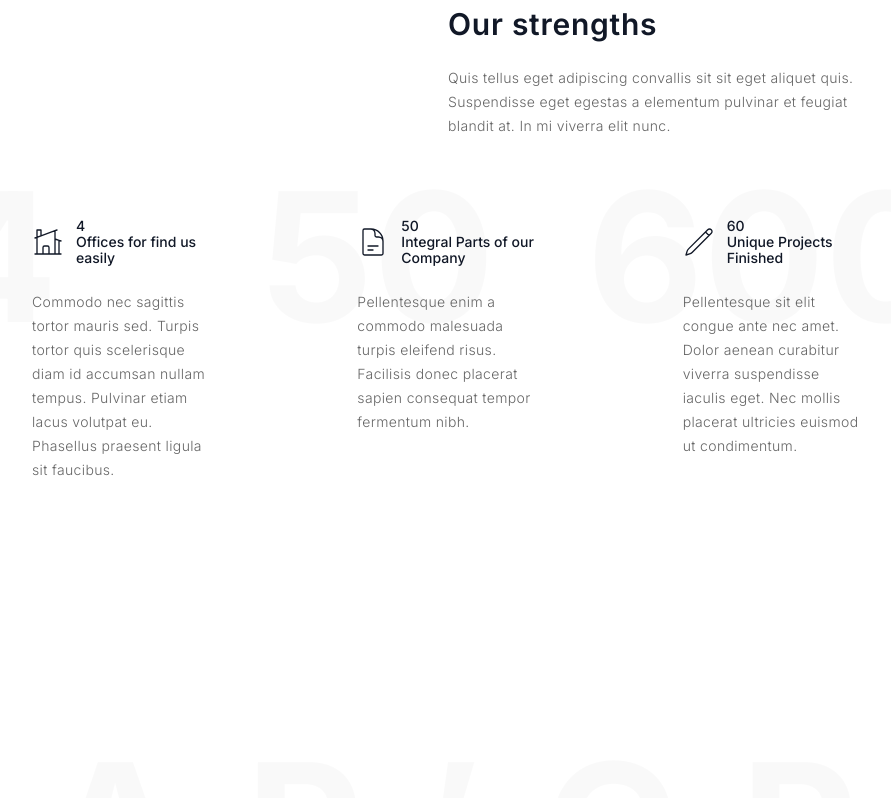
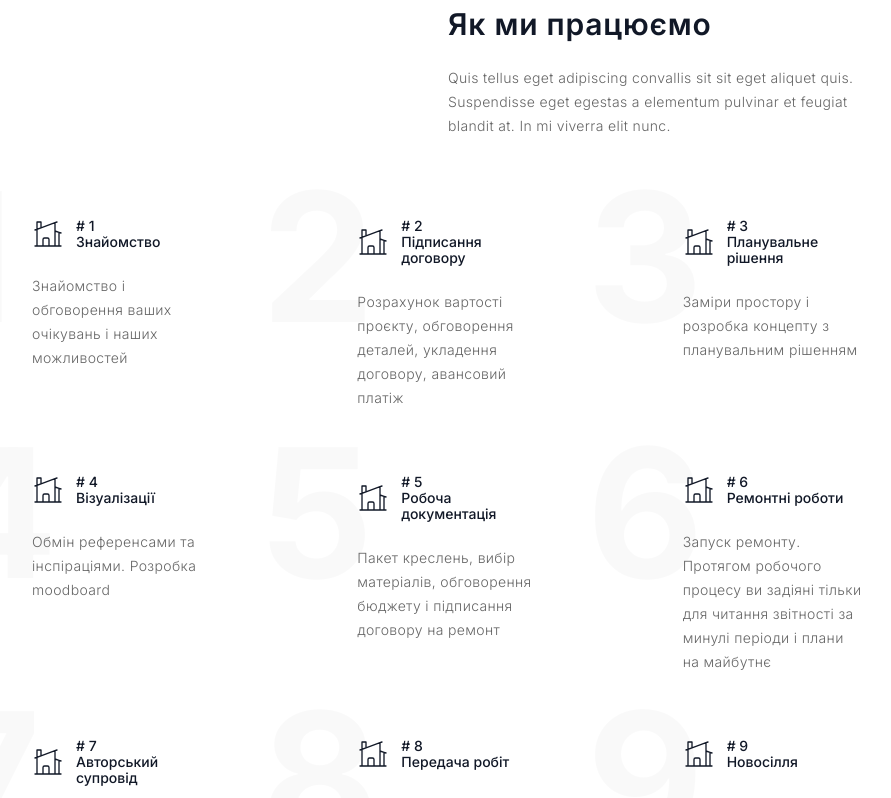
Before and after one commit to nikolaynizruhin/asty, a Next.js app: page / in a window 1280 px wide. Shown: the part 2580-3378 px from the top of the page, without its empty margins (192-1083 px from the left). Built offline with nearby package versions, Linux system fonts and the light colour scheme.

Commit message:
Add steps

```diff
--- a/app/components/feature.tsx
+++ /dev/null
@@ -1,110 +0,0 @@
-export default function Feature() {
-  return (
-    <div className="py-24 sm:py-32">
-      <div className="mx-auto max-w-4xl px-6 lg:px-8">
-        <div className="pl-[50%]">
-          <h2 className="mt-2 text-3xl font-semibold text-gray-900 sm:text-3xl max-w-xs tracking-wide">
-            Our strengths
-          </h2>
-          <p className="mt-6 text-sm tracking-wide font-light leading-6 text-[#666]">
-            Quis tellus eget adipiscing convallis sit sit eget aliquet quis.
-            Suspendisse eget egestas a elementum pulvinar et feugiat blandit at.
-            In mi viverra elit nunc.
-          </p>
-        </div>
-        <div className="mx-auto mt-16 max-w-2xl sm:mt-20 lg:mt-20 lg:max-w-none">
-          <dl className="grid max-w-xl grid-cols-1 gap-x-36 gap-y-16 lg:max-w-none lg:grid-cols-3">
-            <div className="flex flex-col relative">
-              <div className="absolute font-bold text-[180px] text-black opacity-[0.02] -left-24 -top-24 -z-10">
-                4
-              </div>
-              <dt className="flex items-center gap-x-3 text-sm font-medium leading-4 text-gray-900">
-                <svg
-                  fill="none"
-                  viewBox="0 0 24 24"
-                  strokeWidth={1}
-                  stroke="currentColor"
-                  className="w-8 h-8 flex-none"
-                >
-                  <path
-                    strokeLinecap="round"
-                    strokeLinejoin="round"
-                    d="M8.25 21v-4.875c0-.621.504-1.125 1.125-1.125h2.25c.621 0 1.125.504 1.125 1.125V21m0 0h4.5V3.545M12.75 21h7.5V10.75M2.25 21h1.5m18 0h-18M2.25 9l4.5-1.636M18.75 3l-1.5.545m0 6.205l3 1m1.5.5l-1.5-.5M6.75 7.364V3h-3v18m3-13.636l10.5-3.819"
-                  />
-                </svg>
-                4<br />
-                Offices for find us easily
-              </dt>
-              <dd className="mt-6 flex flex-auto flex-col text-base leading-7 text-gray-600">
-                <p className="flex-auto text-sm tracking-wide font-light leading-6 text-[#666]">
-                  Commodo nec sagittis tortor mauris sed. Turpis tortor quis
-                  scelerisque diam id accumsan nullam tempus. Pulvinar etiam lacus
-                  volutpat eu. Phasellus praesent ligula sit faucibus.
-                </p>
-              </dd>
-            </div>
-            <div className="flex flex-col relative">
-              <div className="absolute font-bold text-[180px] text-black opacity-[0.02] -left-24 -top-24 -z-10">
-                50
-              </div>
-              <dt className="flex items-center gap-x-3 text-sm font-medium leading-4 text-gray-900">
-                <svg
-                  fill="none"
-                  viewBox="0 0 24 24"
-                  strokeWidth={1}
-                  stroke="currentColor"
-                  className="w-8 h-8 flex-none"
-                >
-                  <path
-                    strokeLinecap="round"
-                    strokeLinejoin="round"
-                    d="M19.5 14.25v-2.625a3.375 3.375 0 00-3.375-3.375h-1.5A1.125 1.125 0 0113.5 7.125v-1.5a3.375 3.375 0 00-3.375-3.375H8.25m0 12.75h7.5m-7.5 3H12M10.5 2.25H5.625c-.621 0-1.125.504-1.125 1.125v17.25c0 .621.504 1.125 1.125 1.125h12.75c.621 0 1.125-.504 1.125-1.125V11.25a9 9 0 00-9-9z"
-                  />
-                </svg>
-                50
-                <br />
-                Integral Parts of our Company
-              </dt>
-              <dd className="mt-6 flex flex-auto flex-col text-base leading-7 text-gray-600">
-                <p className="flex-auto text-sm tracking-wide font-light leading-6 text-[#666]">
-                  Pellentesque enim a commodo malesuada turpis eleifend risus.
-                  Facilisis donec placerat sapien consequat tempor fermentum nibh.
-                </p>
-              </dd>
-            </div>
-            <div className="flex flex-col relative">
-              <div className="absolute font-bold text-[180px] text-black opacity-[0.02] -left-24 -top-24 -z-10">
-                600
-              </div>
-              <dt className="flex items-center gap-x-3 text-sm font-medium leading-4 text-gray-900">
-                <svg
-                  fill="none"
-                  viewBox="0 0 24 24"
-                  strokeWidth={1}
-                  stroke="currentColor"
-                  className="w-8 h-8 flex-none"
-                >
-                  <path
-                    strokeLinecap="round"
-                    strokeLinejoin="round"
-                    d="M16.862 4.487l1.687-1.688a1.875 1.875 0 112.652 2.652L6.832 19.82a4.5 4.5 0 01-1.897 1.13l-2.685.8.8-2.685a4.5 4.5 0 011.13-1.897L16.863 4.487zm0 0L19.5 7.125"
-                  />
-                </svg>
-                60
-                <br />
-                Unique Projects Finished
-              </dt>
-              <dd className="mt-6 flex flex-auto flex-col text-base leading-7 text-gray-600">
-                <p className="flex-auto text-sm tracking-wide font-light leading-6 text-[#666]">
-                  Pellentesque sit elit congue ante nec amet. Dolor aenean
-                  curabitur viverra suspendisse iaculis eget. Nec mollis placerat
-                  ultricies euismod ut condimentum.
-                </p>
-              </dd>
-            </div>
-          </dl>
-        </div>
-      </div>
-    </div>
-  )
-}
--- /dev/null
+++ b/app/components/steps.tsx
@@ -0,0 +1,100 @@
+const steps = [
+  {
+    index: 1,
+    name: 'Знайомство',
+    description: 'Знайомство і обговорення ваших очікувань і наших можливостей'
+  },
+  {
+    index: 2,
+    name: 'Підписання договору',
+    description: 'Розрахунок вартості проєкту, обговорення деталей, укладення договору, авансовий платіж'
+  },
+  {
+    index: 3,
+    name: 'Планувальне рішення',
+    description: 'Заміри простору і розробка концепту з планувальним рішенням'
+  },
+  {
+    index: 4,
+    name: 'Візуалізації',
+    description: 'Обмін референсами та інспіраціями. Розробка moodboard'
+  },
+  {
+    index: 5,
+    name: 'Робоча документація',
+    description: 'Пакет креслень, вибір матеріалів, обговорення бюджету і підписання договору на ремонт'
+  },
+  {
+    index: 6,
+    name: 'Ремонтні роботи',
+    description: 'Запуск ремонту. Протягом робочого процесу ви задіяні тільки для читання звітності за минулі періоди і плани на майбутнє'
+  },
+  {
+    index: 7,
+    name: 'Авторський супровід',
+    description: 'Ми контролюємо всі етапи виконання ремонтних робіт, а ви займаєтесь своїми справами'
+  },
+  {
+    index: 8,
+    name: 'Передача робіт',
+    description: 'Обговорення коментарів'
+  },
+  {
+    index: 9,
+    name: 'Новосілля',
+    description: 'Щасливий день для Вас! Ми передаємо сервісні книжки та всю робочу документацію'
+  }
+]
+
+export default function Steps() {
+  return (
+    <div className="py-24 sm:py-32">
+      <div className="mx-auto max-w-4xl px-6 lg:px-8">
+        <div className="pl-[50%]">
+          <h2 className="mt-2 text-3xl font-semibold text-gray-900 sm:text-3xl max-w-xs tracking-wide">
+            Як ми працюємо
+          </h2>
+          <p className="mt-6 text-sm tracking-wide font-light leading-6 text-[#666]">
+            Quis tellus eget adipiscing convallis sit sit eget aliquet quis.
+            Suspendisse eget egestas a elementum pulvinar et feugiat blandit at.
+            In mi viverra elit nunc.
+          </p>
+        </div>
+        <div className="mx-auto mt-16 max-w-2xl sm:mt-20 lg:mt-20 lg:max-w-none">
+          <dl className="grid max-w-xl grid-cols-1 gap-x-36 gap-y-16 lg:max-w-none lg:grid-cols-3">
+            {steps.map(step => (
+              <div key={step.index} className="flex flex-col relative">
+                <div className="absolute font-bold text-[180px] text-black opacity-[0.02] -left-24 -top-24 -z-10">
+                  {step.index}
+                </div>
+                <dt className="flex items-center gap-x-3 text-sm font-medium leading-4 text-gray-900">
+                  <svg
+                    fill="none"
+                    viewBox="0 0 24 24"
+                    strokeWidth={1}
+                    stroke="currentColor"
+                    className="w-8 h-8 flex-none"
+                  >
+                    <path
+                      strokeLinecap="round"
+                      strokeLinejoin="round"
+                      d="M8.25 21v-4.875c0-.621.504-1.125 1.125-1.125h2.25c.621 0 1.125.504 1.125 1.125V21m0 0h4.5V3.545M12.75 21h7.5V10.75M2.25 21h1.5m18 0h-18M2.25 9l4.5-1.636M18.75 3l-1.5.545m0 6.205l3 1m1.5.5l-1.5-.5M6.75 7.364V3h-3v18m3-13.636l10.5-3.819"
+                    />
+                  </svg>
+                  # {step.index}
+                  <br />
+                  {step.name}
+                </dt>
+                <dd className="mt-6 flex flex-auto flex-col text-base leading-7 text-gray-600">
+                  <p className="flex-auto text-sm tracking-wide font-light leading-6 text-[#666]">
+                    {step.description}
+                  </p>
+                </dd>
+              </div>
+            ))}
+          </dl>
+        </div>
+      </div>
+    </div>
+  )
+}
--- a/app/page.tsx
+++ b/app/page.tsx
@@ -2,7 +2,7 @@ import Footer from '@/components/footer'
 import Hero from '@/app/components/hero'
 import About from '@/app/components/about'
 import Projects from '@/app/components/projects'
-import Feature from '@/app/components/feature'
+import Steps from '@/app/components/steps'
 import Career from '@/app/components/career'
 import Contact from './components/contact'
 
@@ -12,7 +12,7 @@ export default function Home() {
       <Hero />
       <About />
       <Projects />
-      <Feature />
+      <Steps />
       <Career />
       <Contact />
       <Footer isDark />
```
